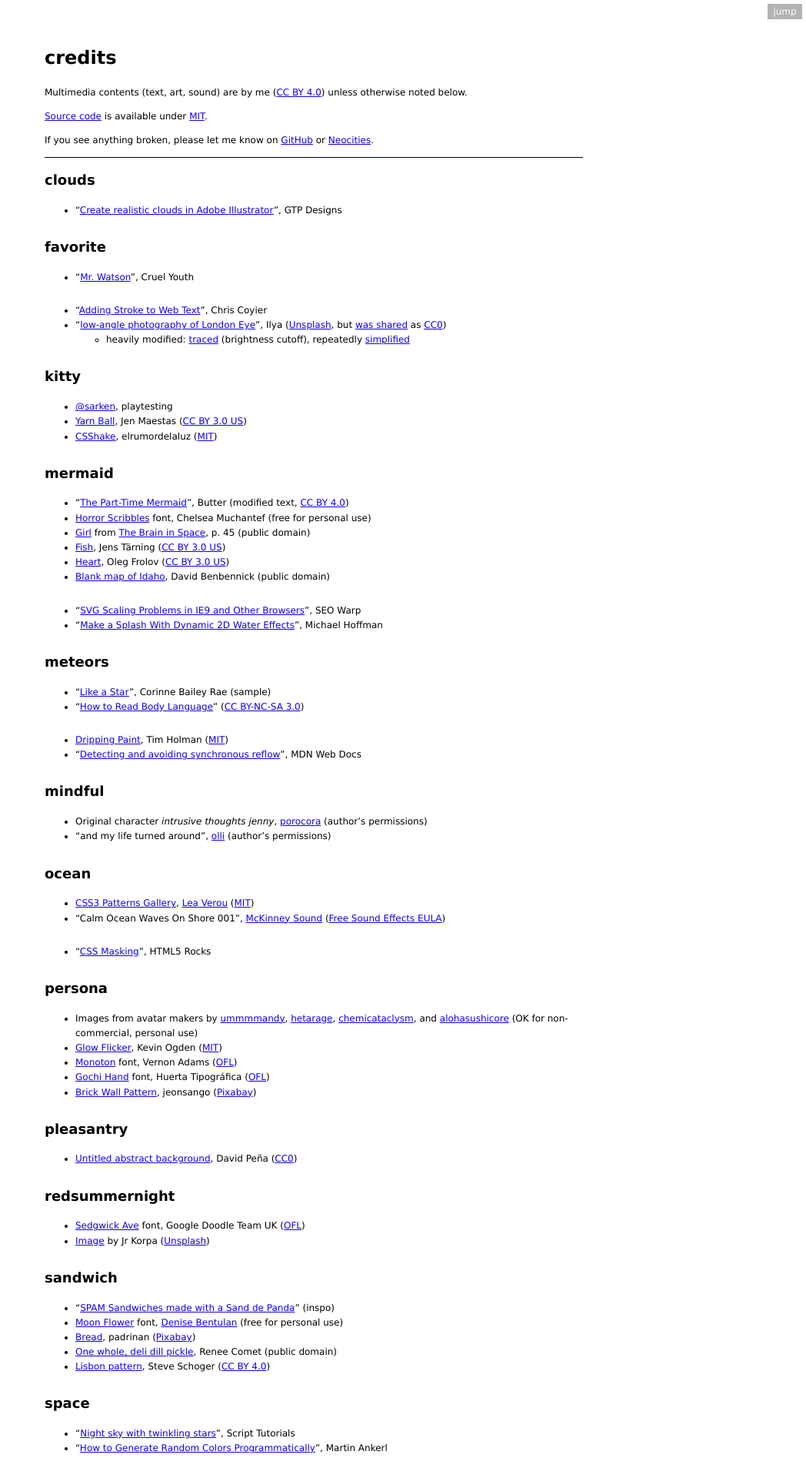
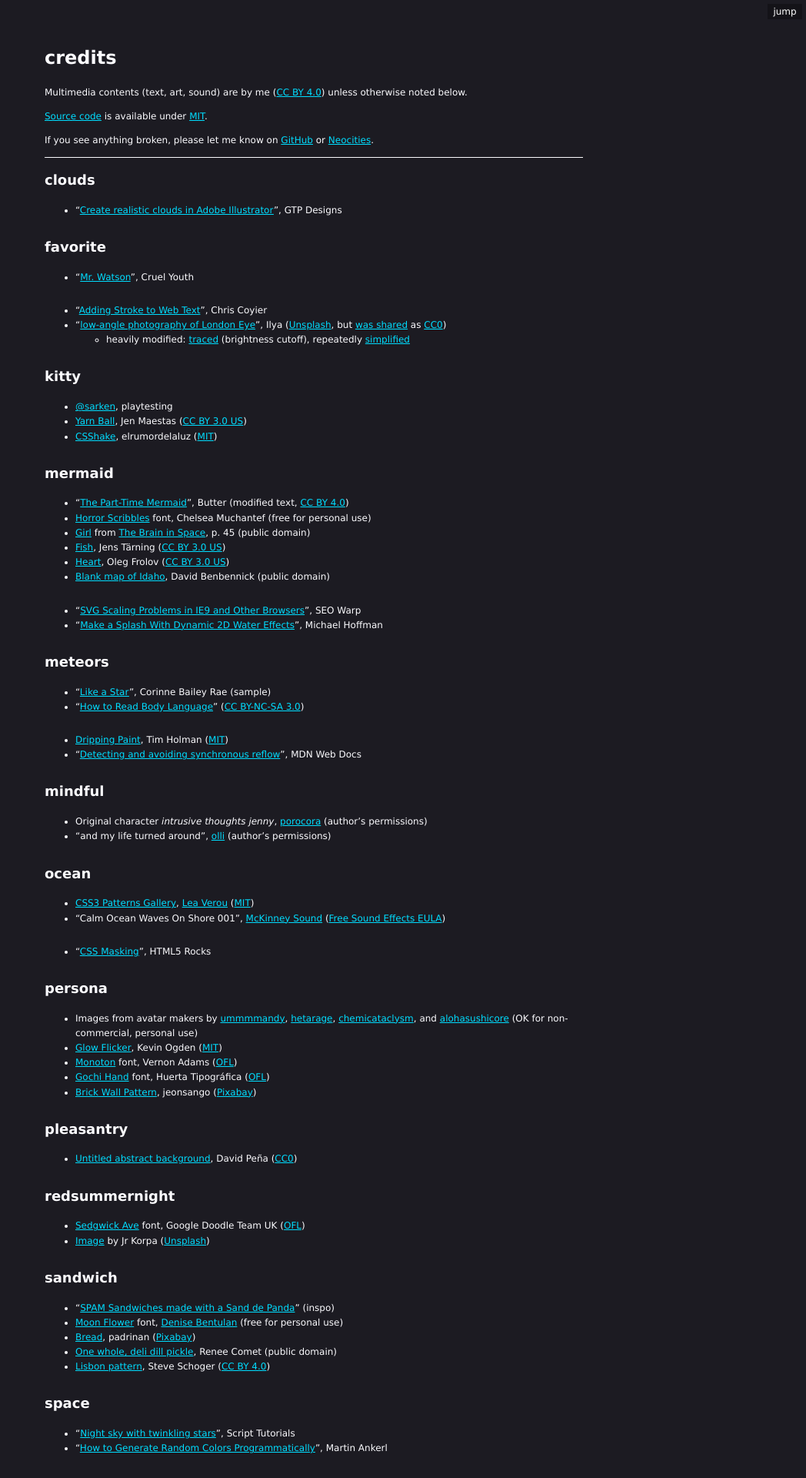
Before and after one commit to redsummernight/redsummernight.github.io, a Jekyll site: the page built from credits/index.html, in a window 1280 px wide. Shown: the top 1920 px of the page at 77% size, without its empty margins (232-1280 px from the left). Built offline with Jekyll 4.4.1, drawn with Linux system fonts in a browser that asks for light colours.

Commit message:
(credits) Use dark colors

```diff
--- a/credits/index.html
+++ b/credits/index.html
@@ -5,6 +5,19 @@ nav: [jump]
 jump_allowed: false
 ---
 <style>
+	body {
+		background-color: #1c1b22;
+		color: #fbfbfe;
+	}
+
+	a {
+		color: #00ddff;
+	}
+
+	a:visited {
+		color: #e675fd;
+	}
+
 	:target::before {
 		content: "►";
 	}
```
